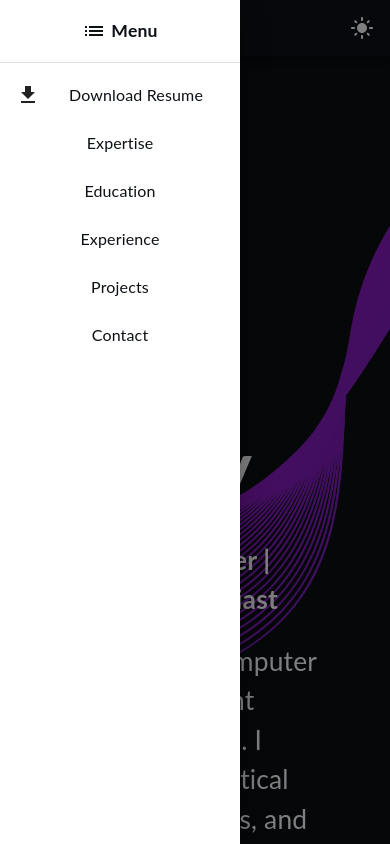
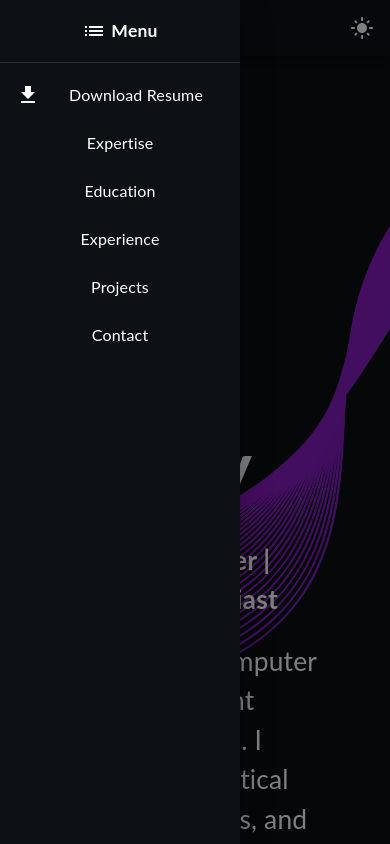
Before and after one commit to ChampionSamay1644/Portfolio-Website, a React (Create React App) app: page / in a window 390 px wide. Both pictures are taken after a click on the button "open drawer". Shown: the top 844 px of the page. Built offline with nearby package versions, Linux system fonts and the light colour scheme.

Commit message:
Update navbar to be theme appropirate

```diff
--- a/src/components/Navigation.tsx
+++ b/src/components/Navigation.tsx
@@ -70,26 +70,58 @@ function Navigation({ parentToChild, modeChange }: any) {
 
   const drawer = (
     <Box
-      className="navigation-bar-responsive"
+      className={`navigation-bar-responsive ${
+        mode === "dark" ? "dark-mode" : "light-mode"
+      }`}
       onClick={handleDrawerToggle}
       sx={{ textAlign: "center" }}
     >
-      <p className="mobile-menu-top">
-        <ListIcon />
+      <p
+        className="mobile-menu-top"
+        style={{ color: mode === "dark" ? "white" : "#0d1116" }}
+      >
+        <ListIcon sx={{ color: mode === "dark" ? "white" : "#0d1116" }} />
         Menu
       </p>
-      <Divider />
+      <Divider
+        sx={{
+          borderColor:
+            mode === "dark"
+              ? "rgba(255, 255, 255, 0.12)"
+              : "rgba(0, 0, 0, 0.12)",
+        }}
+      />
       <List>
         <ListItem disablePadding>
-          <ListItemButton sx={{ textAlign: "center" }} onClick={downloadResume}>
-            <DownloadIcon sx={{ mr: 1 }} />
+          <ListItemButton
+            sx={{
+              textAlign: "center",
+              color: mode === "dark" ? "white" : "#0d1116",
+              "& .MuiListItemText-primary": {
+                color: mode === "dark" ? "white" : "#0d1116",
+              },
+            }}
+            onClick={downloadResume}
+          >
+            <DownloadIcon
+              sx={{
+                mr: 1,
+                color: mode === "dark" ? "white" : "#0d1116",
+              }}
+            />
             <ListItemText primary="Download Resume" />
           </ListItemButton>
         </ListItem>
         {navItems.map((item) => (
           <ListItem key={item[0]} disablePadding>
             <ListItemButton
-              sx={{ textAlign: "center" }}
+              sx={{
+                textAlign: "center",
+                color: mode === "dark" ? "white" : "#0d1116",
+                "& .MuiListItemText-primary": {
+                  color: mode === "dark" ? "white" : "#0d1116",
+                },
+              }}
               onClick={() => scrollToSection(item[1])}
             >
               <ListItemText primary={item[0]} />
@@ -156,6 +188,23 @@ function Navigation({ parentToChild, modeChange }: any) {
             "& .MuiDrawer-paper": {
               boxSizing: "border-box",
               width: drawerWidth,
+              backgroundColor: mode === "dark" ? "#0d1116" : "#f8f9fa",
+              "& .MuiListItemText-primary": {
+                color:
+                  mode === "dark" ? "white !important" : "#0d1116 !important",
+              },
+              "& .MuiListItemButton-root": {
+                color:
+                  mode === "dark" ? "white !important" : "#0d1116 !important",
+              },
+              "& .MuiListItemText-root": {
+                color:
+                  mode === "dark" ? "white !important" : "#0d1116 !important",
+              },
+              "& svg": {
+                color:
+                  mode === "dark" ? "white !important" : "#0d1116 !important",
+              },
             },
           }}
         >
--- a/src/index.scss
+++ b/src/index.scss
@@ -9,14 +9,14 @@ body {
 }
 
 code {
-  font-family: source-code-pro, Menlo, Monaco, Consolas, 'Courier New', monospace !important;
+  font-family: source-code-pro, Menlo, Monaco, Consolas, "Courier New",
+    monospace !important;
   font-size: 1rem !important;
 }
 
 .main-container {
   position: relative;
   background-color: #0d1116;
-
 }
 
 a {
@@ -25,10 +25,19 @@ a {
 
 a:hover {
   color: #5000ca;
-  transition: color .15s ease-in-out,background-color .15s ease-in-out,border-color .15s ease-in-out;
+  transition: color 0.15s ease-in-out, background-color 0.15s ease-in-out,
+    border-color 0.15s ease-in-out;
 }
 
-p, a, h1, h2, h3, h4, h5, label, button {
+p,
+a,
+h1,
+h2,
+h3,
+h4,
+h5,
+label,
+button {
   color: white;
   font-family: "Lato", sans-serif;
 }
@@ -50,10 +59,111 @@ p, a, h1, h2, h3, h4, h5, label, button {
 }
 
 .navigation-bar-responsive {
-  span, p {
-    color: #0d1116;
+  span,
+  p {
+    color: #0d1116 !important;
     font-family: "Lato", sans-serif;
   }
+
+  .MuiListItemText-primary {
+    color: #0d1116 !important;
+  }
+
+  .MuiListItemButton-root {
+    color: #0d1116 !important;
+  }
+
+  .MuiListItemText-root {
+    color: #0d1116 !important;
+  }
+
+  .MuiListItemText-root .MuiTypography-root {
+    color: #0d1116 !important;
+  }
+
+  svg {
+    color: #0d1116 !important;
+  }
+}
+
+/* Dark mode for navigation drawer - using direct class selector */
+.navigation-bar-responsive.dark-mode {
+  background-color: #0d1116;
+
+  span,
+  p {
+    color: white !important;
+    font-family: "Lato", sans-serif;
+  }
+
+  .MuiListItemText-primary {
+    color: white !important;
+  }
+
+  .MuiListItemButton-root {
+    color: white !important;
+  }
+
+  .MuiListItemText-root {
+    color: white !important;
+  }
+
+  .MuiListItemText-root .MuiTypography-root {
+    color: white !important;
+  }
+
+  svg {
+    color: white !important;
+  }
+}
+
+/* Light mode for navigation drawer - using direct class selector */
+.navigation-bar-responsive.light-mode {
+  background-color: #f8f9fa;
+
+  span,
+  p {
+    color: #0d1116 !important;
+  }
+
+  .MuiListItemText-primary {
+    color: #0d1116 !important;
+  }
+
+  .MuiListItemButton-root {
+    color: #0d1116 !important;
+  }
+
+  .MuiListItemText-root {
+    color: #0d1116 !important;
+  }
+
+  .MuiListItemText-root .MuiTypography-root {
+    color: #0d1116 !important;
+  }
+
+  svg {
+    color: #0d1116 !important;
+  }
+}
+
+/* Global Material-UI drawer overrides for theme-aware mobile navigation */
+.MuiDrawer-paper .navigation-bar-responsive.dark-mode .MuiListItemText-primary {
+  color: white !important;
+}
+
+.MuiDrawer-paper
+  .navigation-bar-responsive.light-mode
+  .MuiListItemText-primary {
+  color: #0d1116 !important;
+}
+
+.MuiDrawer-paper .navigation-bar-responsive.dark-mode .MuiListItemButton-root {
+  color: white !important;
+}
+
+.MuiDrawer-paper .navigation-bar-responsive.light-mode .MuiListItemButton-root {
+  color: #0d1116 !important;
 }
 
 .container {
@@ -82,6 +192,10 @@ p, a, h1, h2, h3, h4, h5, label, button {
   align-items: center;
   gap: 5px;
   font-weight: bold;
+
+  svg {
+    color: inherit !important;
+  }
 }
 
 .items-container {
@@ -99,13 +213,22 @@ p, a, h1, h2, h3, h4, h5, label, button {
     background-color: #f8f9fa;
   }
 
-  p, a, h1, h2, h3, h4, h5, label, button {
+  p,
+  a,
+  h1,
+  h2,
+  h3,
+  h4,
+  h5,
+  label,
+  button {
     color: #0d1116;
   }
 
   a:hover {
     color: #5000ca;
-    transition: color .15s ease-in-out,background-color .15s ease-in-out,border-color .15s ease-in-out;
+    transition: color 0.15s ease-in-out, background-color 0.15s ease-in-out,
+      border-color 0.15s ease-in-out;
   }
 
   .navigation-bar svg {
@@ -122,7 +245,8 @@ p, a, h1, h2, h3, h4, h5, label, button {
 
   .chip {
     background-color: rgba(0, 0, 0, 0.08);
-    box-shadow: 0px 3px 1px -2px rgba(0, 0, 0, 0.2), 0px 2px 2px 0px rgba(0, 0, 0, 0.14), 0px 1px 5px 0px rgba(0, 0, 0, 0.12);
+    box-shadow: 0px 3px 1px -2px rgba(0, 0, 0, 0.2),
+      0px 2px 2px 0px rgba(0, 0, 0, 0.14), 0px 1px 5px 0px rgba(0, 0, 0, 0.12);
   }
 
   .vertical-timeline::before {
@@ -130,10 +254,13 @@ p, a, h1, h2, h3, h4, h5, label, button {
   }
 
   .vertical-timeline--animate .vertical-timeline-element-content.bounce-in {
-    box-shadow: 0px 3px 1px -2px rgba(0, 0, 0, 0.2), 0px 2px 2px 0px rgba(0, 0, 0, 0.14), 0px 1px 5px 0px rgba(0, 0, 0, 0.12);
+    box-shadow: 0px 3px 1px -2px rgba(0, 0, 0, 0.2),
+      0px 2px 2px 0px rgba(0, 0, 0, 0.14), 0px 1px 5px 0px rgba(0, 0, 0, 0.12);
   }
 
-  .vertical-timeline--two-columns .vertical-timeline-element-content .vertical-timeline-element-date {
+  .vertical-timeline--two-columns
+    .vertical-timeline-element-content
+    .vertical-timeline-element-date {
     color: gray;
   }
 
```
